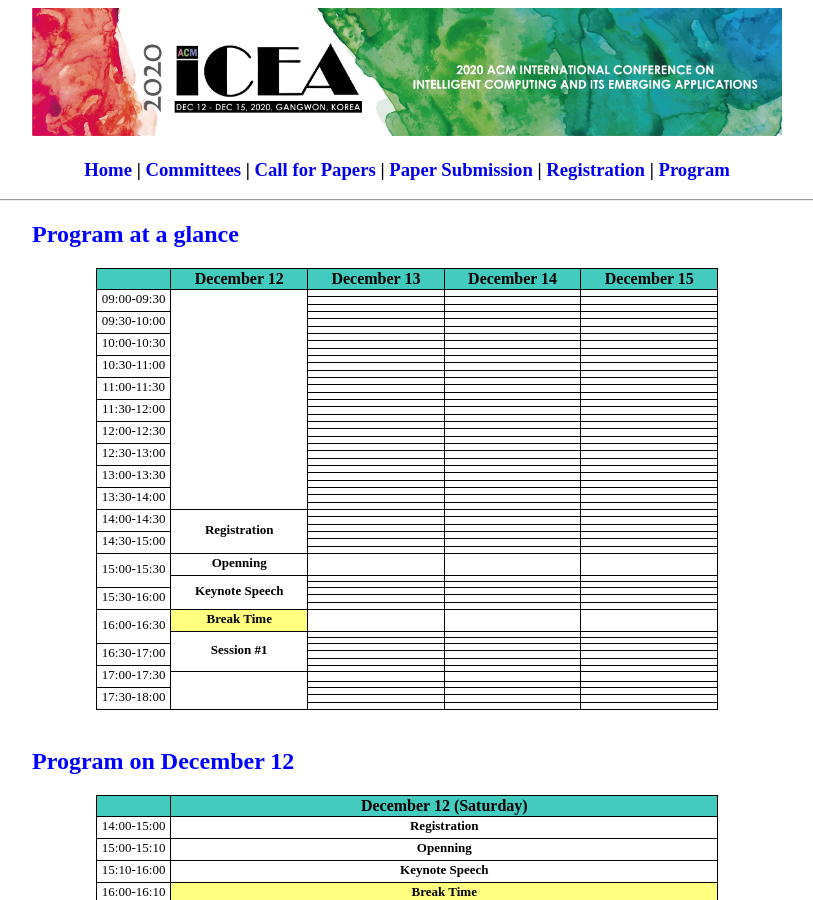
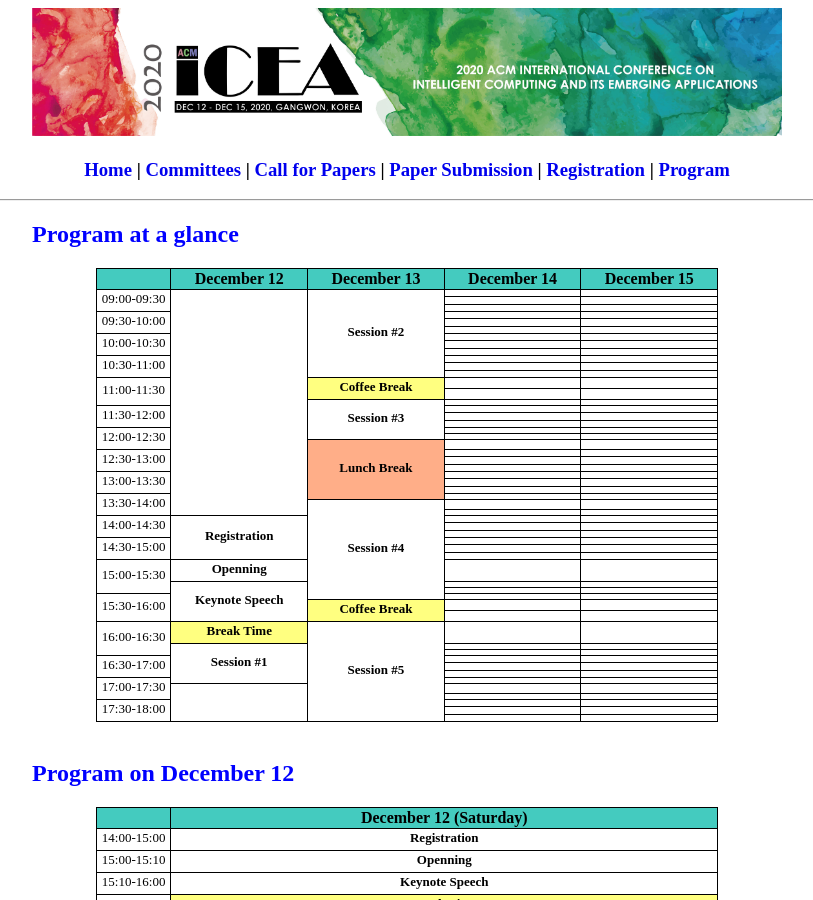
Before and after one commit to icea-conf/2020, a Jekyll site: the page built from program/index.html, in a window 1280 px wide and 900 px high. Shown: the whole window, without its empty margins (233-1046 px from the left). Built offline with Jekyll 4.4.1, drawn with Linux system fonts in a browser that asks for light colours.

Commit message:
Update index.html

```diff
--- a/program/index.html
+++ b/program/index.html
@@ -30,17 +30,17 @@
                                    09:00-09:30
                               </td>
                               <td class="tcontent4" rowspan="30"></td>
-                              <td class="tcontent4"></td>
+                              <td class="tcontent4" rowspan="12">
+                                   <b>Session #2</b>
+                              </td>
                               <td class="tcontent4"></td>
                               <td class="tcontent4"></td>
                          </tr>
                          <tr>
                               <td class="tcontent4"></td>
                               <td class="tcontent4"></td>
-                              <td class="tcontent4"></td>
                          </tr>
                          <tr>
-                              <td class="tcontent4"></td>
                               <td class="tcontent4"></td>
                               <td class="tcontent4"></td>
                          </tr>
@@ -50,15 +50,12 @@
                               </td>
                               <td class="tcontent4"></td>
                               <td class="tcontent4"></td>
-                              <td class="tcontent4"></td>
                          </tr>
                          <tr>
                               <td class="tcontent4"></td>
                               <td class="tcontent4"></td>
-                              <td class="tcontent4"></td>
                          </tr>
                          <tr>
-                              <td class="tcontent4"></td>
                               <td class="tcontent4"></td>
                               <td class="tcontent4"></td>
                          </tr>
@@ -68,15 +65,12 @@
                               </td>
                               <td class="tcontent4"></td>
                               <td class="tcontent4"></td>
-                              <td class="tcontent4"></td>
                          </tr>
                          <tr>
                               <td class="tcontent4"></td>
                               <td class="tcontent4"></td>
-                              <td class="tcontent4"></td>
                          </tr>
                          <tr>
-                              <td class="tcontent4"></td>
                               <td class="tcontent4"></td>
                               <td class="tcontent4"></td>
                          </tr>
@@ -86,15 +80,12 @@
                               </td>
                               <td class="tcontent4"></td>
                               <td class="tcontent4"></td>
-                              <td class="tcontent4"></td>
                          </tr>
                          <tr>
                               <td class="tcontent4"></td>
                               <td class="tcontent4"></td>
-                              <td class="tcontent4"></td>
                          </tr>
                          <tr>
-                              <td class="tcontent4"></td>
                               <td class="tcontent4"></td>
                               <td class="tcontent4"></td>
                          </tr>
@@ -102,17 +93,20 @@
                               <td class="tcontent4" rowspan="3">
                                    11:00-11:30
                               </td>
-                              <td class="tcontent4"></td>
+                              <td class="tcontent5" rowspan="2">
+                                   <b>Coffee Break</b>
+                              </td>
                               <td class="tcontent4"></td>
                               <td class="tcontent4"></td>
                          </tr>
                          <tr>
                               <td class="tcontent4"></td>
                               <td class="tcontent4"></td>
-                              <td class="tcontent4"></td>
                          </tr>
                          <tr>
-                              <td class="tcontent4"></td>
+                              <td class="tcontent4" rowspan="6">
+                                   <b>Session #3</b>
+                              </td>
                               <td class="tcontent4"></td>
                               <td class="tcontent4"></td>
                          </tr>
@@ -122,15 +116,12 @@
                               </td>
                               <td class="tcontent4"></td>
                               <td class="tcontent4"></td>
-                              <td class="tcontent4"></td>
                          </tr>
                          <tr>
                               <td class="tcontent4"></td>
                               <td class="tcontent4"></td>
-                              <td class="tcontent4"></td>
                          </tr>
                          <tr>
-                              <td class="tcontent4"></td>
                               <td class="tcontent4"></td>
                               <td class="tcontent4"></td>
                          </tr>
@@ -140,15 +131,15 @@
                               </td>
                               <td class="tcontent4"></td>
                               <td class="tcontent4"></td>
-                              <td class="tcontent4"></td>
                          </tr>
                          <tr>
                               <td class="tcontent4"></td>
                               <td class="tcontent4"></td>
-                              <td class="tcontent4"></td>
                          </tr>
                          <tr>
-                              <td class="tcontent4"></td>
+                              <td class="tcontent6" rowspan="8">
+                                   <b>Lunch Break</b>
+                              </td>
                               <td class="tcontent4"></td>
                               <td class="tcontent4"></td>
                          </tr>
@@ -158,15 +149,12 @@
                               </td>
                               <td class="tcontent4"></td>
                               <td class="tcontent4"></td>
-                              <td class="tcontent4"></td>
                          </tr>
                          <tr>
                               <td class="tcontent4"></td>
                               <td class="tcontent4"></td>
-                              <td class="tcontent4"></td>
                          </tr>
                          <tr>
-                              <td class="tcontent4"></td>
                               <td class="tcontent4"></td>
                               <td class="tcontent4"></td>
                          </tr>
@@ -176,15 +164,12 @@
                               </td>
                               <td class="tcontent4"></td>
                               <td class="tcontent4"></td>
-                              <td class="tcontent4"></td>
                          </tr>
                          <tr>
                               <td class="tcontent4"></td>
                               <td class="tcontent4"></td>
-                              <td class="tcontent4"></td>
                          </tr>
                          <tr>
-                              <td class="tcontent4"></td>
                               <td class="tcontent4"></td>
                               <td class="tcontent4"></td>
                          </tr>
@@ -194,15 +179,15 @@
                               </td>
                               <td class="tcontent4"></td>
                               <td class="tcontent4"></td>
-                              <td class="tcontent4"></td>
                          </tr>
                          <tr>
-                              <td class="tcontent4"></td>
+                              <td class="tcontent4" rowspan="12">
+                                   <b>Session #4</b>
+                              </td>
                               <td class="tcontent4"></td>
                               <td class="tcontent4"></td>
                          </tr>
                          <tr>
-                              <td class="tcontent4"></td>
                               <td class="tcontent4"></td>
                               <td class="tcontent4"></td>
                          </tr>
@@ -215,15 +200,12 @@
                               </td>
                               <td class="tcontent4"></td>
                               <td class="tcontent4"></td>
-                              <td class="tcontent4"></td>
                          </tr>
                          <tr>
                               <td class="tcontent4"></td>
                               <td class="tcontent4"></td>
-                              <td class="tcontent4"></td>
                          </tr>
                          <tr>
-                              <td class="tcontent4"></td>
                               <td class="tcontent4"></td>
                               <td class="tcontent4"></td>
                          </tr>
@@ -233,15 +215,12 @@
                               </td>
                               <td class="tcontent4"></td>
                               <td class="tcontent4"></td>
-                              <td class="tcontent4"></td>
                          </tr>
                          <tr>
                               <td class="tcontent4"></td>
                               <td class="tcontent4"></td>
-                              <td class="tcontent4"></td>
                          </tr>
                          <tr>
-                              <td class="tcontent4"></td>
                               <td class="tcontent4"></td>
                               <td class="tcontent4"></td>
                          </tr>
@@ -254,7 +233,6 @@
                               </td>
                               <td class="tcontent4"></td>
                               <td class="tcontent4"></td>
-                              <td class="tcontent4"></td>
                          </tr>
                          <tr>
                               <td class="tcontent4" rowspan="5">
@@ -262,10 +240,8 @@
                               </td>
                               <td class="tcontent4"></td>
                               <td class="tcontent4"></td>
-                              <td class="tcontent4"></td>
                          </tr>
                          <tr>
-                              <td class="tcontent4"></td>
                               <td class="tcontent4"></td>
                               <td class="tcontent4"></td>
                          </tr>
@@ -275,15 +251,15 @@
                               </td>
                               <td class="tcontent4"></td>
                               <td class="tcontent4"></td>
-                              <td class="tcontent4"></td>
                          </tr>
                          <tr>
-                              <td class="tcontent4"></td>
+                              <td class="tcontent5" rowspan="2">
+                                   <b>Coffee Break</b>
+                              </td>
                               <td class="tcontent4"></td>
                               <td class="tcontent4"></td>
                          </tr>
                          <tr>
-                              <td class="tcontent4"></td>
                               <td class="tcontent4"></td>
                               <td class="tcontent4"></td>
                          </tr>
@@ -294,7 +270,9 @@
                               <td class="tcontent5">
                                    <b>Break Time</b>
                               </td>
-                              <td class="tcontent4"></td>
+                              <td class="tcontent4" rowspan="12">
+                                   <b>Session #5</b>
+                              </td>
                               <td class="tcontent4"></td>
                               <td class="tcontent4"></td>
                          </tr>
@@ -304,10 +282,8 @@
                               </td>
                               <td class="tcontent4"></td>
                               <td class="tcontent4"></td>
-                              <td class="tcontent4"></td>
                          </tr>
                          <tr>
-                              <td class="tcontent4"></td>
                               <td class="tcontent4"></td>
                               <td class="tcontent4"></td>
                          </tr>
@@ -317,15 +293,12 @@
                               </td>
                               <td class="tcontent4"></td>
                               <td class="tcontent4"></td>
-                              <td class="tcontent4"></td>
                          </tr>
                          <tr>
                               <td class="tcontent4"></td>
                               <td class="tcontent4"></td>
-                              <td class="tcontent4"></td>
                          </tr>
                          <tr>
-                              <td class="tcontent4"></td>
                               <td class="tcontent4"></td>
                               <td class="tcontent4"></td>
                          </tr>
@@ -335,16 +308,13 @@
                               </td>
                               <td class="tcontent4"></td>
                               <td class="tcontent4"></td>
-                              <td class="tcontent4"></td>
                          </tr>
                          <tr>
                               <td class="tcontent4" rowspan="5"></td>
                               <td class="tcontent4"></td>
                               <td class="tcontent4"></td>
-                              <td class="tcontent4"></td>
                          </tr>
                          <tr>
-                              <td class="tcontent4"></td>
                               <td class="tcontent4"></td>
                               <td class="tcontent4"></td>
                          </tr>
@@ -354,15 +324,12 @@
                               </td>
                               <td class="tcontent4"></td>
                               <td class="tcontent4"></td>
-                              <td class="tcontent4"></td>
                          </tr>
                          <tr>
                               <td class="tcontent4"></td>
                               <td class="tcontent4"></td>
-                              <td class="tcontent4"></td>
                          </tr>
                          <tr>
-                              <td class="tcontent4"></td>
                               <td class="tcontent4"></td>
                               <td class="tcontent4"></td>
                          </tr>
```
